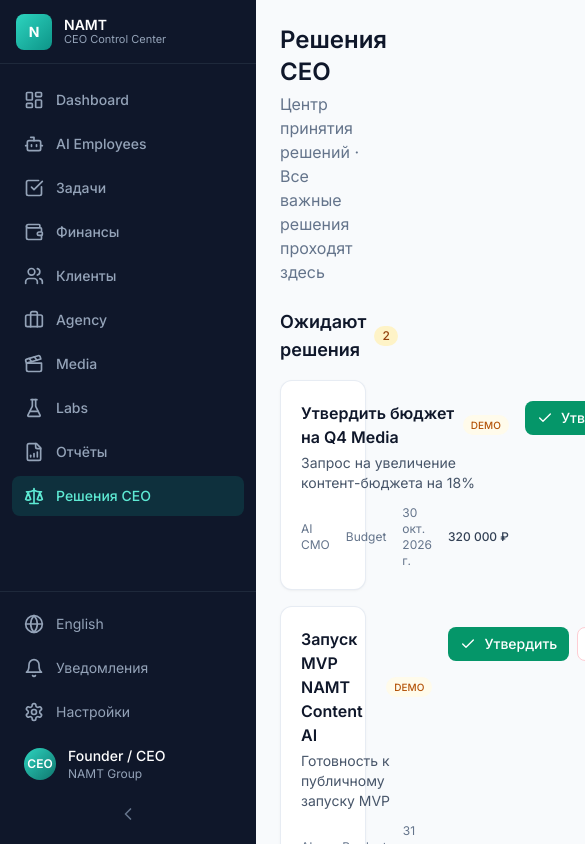
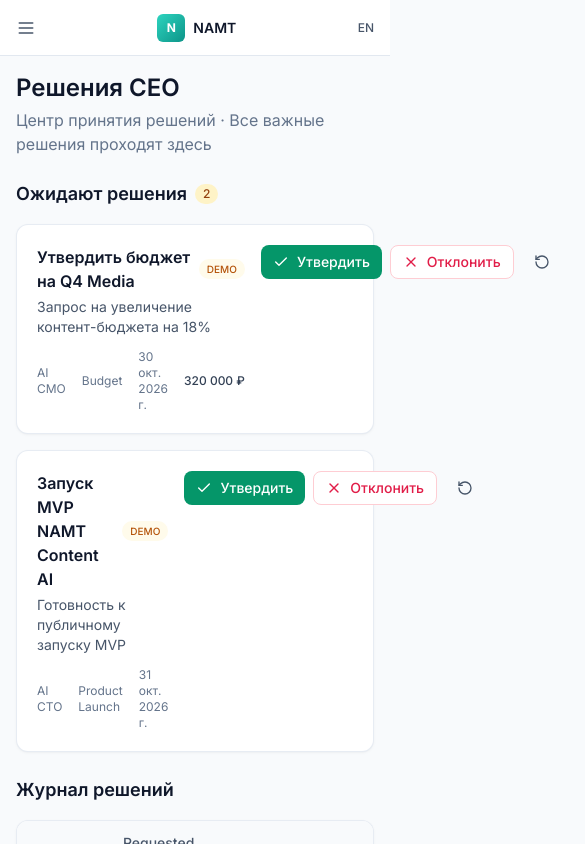
Before and after one commit to nuroxsfera/namt-ceo-control-center, a React (Vite) app: page /ceo-decisions in a window 390 px wide. Shown: the top 844 px of the page, 585 px wide, since content can reach past the window. Built offline with nearby package versions, Linux system fonts and the light colour scheme.

Commit message:
Mobile responsive: drawer sidebar, mobile header, adaptive layouts

```diff
--- a/src/components/layout/MainLayout.tsx
+++ b/src/components/layout/MainLayout.tsx
@@ -1,15 +1,31 @@
+import { useState } from 'react'
 import { Outlet } from 'react-router-dom'
-import { Sidebar } from './Sidebar'
+import { Sidebar, MobileHeader } from './Sidebar'
+import { cn } from '../../lib/utils'
 
 export function MainLayout() {
+  const [mobileOpen, setMobileOpen] = useState(false)
+  const [collapsed, setCollapsed] = useState(false)
+
   return (
     <div className="min-h-screen bg-surface-50">
-      <Sidebar />
-      <main className="pl-64 transition-all duration-300 min-h-screen">
-        <div className="p-6 lg:p-8 max-w-[1600px]">
+      <Sidebar
+        mobileOpen={mobileOpen}
+        onMobileClose={() => setMobileOpen(false)}
+        collapsed={collapsed}
+        onToggleCollapse={() => setCollapsed(c => !c)}
+      />
+
+      <div className={cn(
+        "transition-all duration-300 min-h-screen",
+        collapsed ? "lg:pl-[72px]" : "lg:pl-64"
+      )}>
+        <MobileHeader onMenuClick={() => setMobileOpen(true)} />
+
+        <main className="p-4 sm:p-6 lg:p-8 max-w-[1600px]">
           <Outlet />
-        </div>
-      </main>
+        </main>
+      </div>
     </div>
   )
 }
--- a/src/components/layout/Sidebar.tsx
+++ b/src/components/layout/Sidebar.tsx
@@ -1,4 +1,4 @@
-import { NavLink } from 'react-router-dom'
+import { NavLink, useLocation } from 'react-router-dom'
 import {
   LayoutDashboard,
   Bot,
@@ -14,9 +14,11 @@ import {
   Bell,
   Settings,
   ChevronLeft,
-  ChevronRight
+  ChevronRight,
+  Menu,
+  X
 } from 'lucide-react'
-import { useState } from 'react'
+import { useState, useEffect } from 'react'
 import { useAppStore } from '../../store/useAppStore'
 import { useTranslation } from '../../hooks/useTranslation'
 import { cn } from '../../lib/utils'
@@ -34,30 +36,65 @@ const navItems = [
   { path: '/ceo-decisions', icon: Scale, key: 'ceoDecisions' as const },
 ]
 
-export function Sidebar() {
-  const [collapsed, setCollapsed] = useState(false)
+interface SidebarProps {
+  mobileOpen: boolean
+  onMobileClose: () => void
+  collapsed: boolean
+  onToggleCollapse: () => void
+}
+
+export function Sidebar({ mobileOpen, onMobileClose, collapsed, onToggleCollapse }: SidebarProps) {
   const { t } = useTranslation()
   const language = useAppStore(s => s.language)
   const setLanguage = useAppStore(s => s.setLanguage)
+  const location = useLocation()
+
+  // Close mobile menu on route change
+  useEffect(() => {
+    onMobileClose()
+  }, [location.pathname])
 
   return (
+    <>
+      {/* Mobile overlay */}
+      {mobileOpen && (
+        <div
+          className="fixed inset-0 z-40 bg-black/50 lg:hidden"
+          onClick={onMobileClose}
+        />
+      )}
+
       <aside
         className={cn(
-        "fixed left-0 top-0 z-40 h-screen bg-surface-900 text-slate-300 flex flex-col transition-all duration-300",
-        collapsed ? "w-[72px]" : "w-64"
+          "fixed left-0 top-0 z-50 h-screen bg-surface-900 text-slate-300 flex flex-col transition-all duration-300",
+          // Desktop
+          "lg:translate-x-0",
+          collapsed ? "lg:w-[72px]" : "lg:w-64",
+          // Mobile: slide in/out
+          "w-72",
+          mobileOpen ? "translate-x-0" : "-translate-x-full lg:translate-x-0"
         )}
       >
         {/* Logo */}
-      <div className="flex items-center gap-3 px-4 h-16 border-b border-slate-800">
+        <div className="flex items-center justify-between gap-3 px-4 h-16 border-b border-slate-800">
+          <div className="flex items-center gap-3 min-w-0">
             <div className="flex-shrink-0 w-9 h-9 rounded-lg bg-gradient-to-br from-namt-400 to-namt-600 flex items-center justify-center text-white font-bold text-sm">
               N
             </div>
-        {!collapsed && (
+            {(!collapsed || mobileOpen) && (
               <div className="overflow-hidden">
                 <div className="font-semibold text-white text-sm leading-tight">NAMT</div>
                 <div className="text-[11px] text-slate-400 leading-tight">CEO Control Center</div>
               </div>
             )}
+          </div>
+          {/* Close on mobile */}
+          <button
+            onClick={onMobileClose}
+            className="lg:hidden p-1.5 rounded-lg text-slate-400 hover:text-white hover:bg-slate-800"
+          >
+            <X className="w-5 h-5" />
+          </button>
         </div>
 
         {/* Navigation */}
@@ -75,7 +112,7 @@ export function Sidebar() {
               )}
             >
               <item.icon className="w-5 h-5 flex-shrink-0" />
-            {!collapsed && <span>{t(item.key)}</span>}
+              {(!collapsed || mobileOpen) && <span>{t(item.key)}</span>}
             </NavLink>
           ))}
         </nav>
@@ -87,28 +124,28 @@ export function Sidebar() {
             className="w-full flex items-center gap-3 px-3 py-2.5 rounded-lg text-sm text-slate-400 hover:bg-slate-800 hover:text-slate-200 transition-colors"
           >
             <Globe className="w-5 h-5 flex-shrink-0" />
-          {!collapsed && <span>{language === 'ru' ? 'English' : 'Русский'}</span>}
+            {(!collapsed || mobileOpen) && <span>{language === 'ru' ? 'English' : 'Русский'}</span>}
           </button>
 
           <button className="w-full flex items-center gap-3 px-3 py-2.5 rounded-lg text-sm text-slate-400 hover:bg-slate-800 hover:text-slate-200 transition-colors">
             <Bell className="w-5 h-5 flex-shrink-0" />
-          {!collapsed && <span>{t('notifications')}</span>}
+            {(!collapsed || mobileOpen) && <span>{t('notifications')}</span>}
           </button>
 
           <button className="w-full flex items-center gap-3 px-3 py-2.5 rounded-lg text-sm text-slate-400 hover:bg-slate-800 hover:text-slate-200 transition-colors">
             <Settings className="w-5 h-5 flex-shrink-0" />
-          {!collapsed && <span>{t('settings')}</span>}
+            {(!collapsed || mobileOpen) && <span>{t('settings')}</span>}
           </button>
 
           {/* Profile */}
           <div className={cn(
             "flex items-center gap-3 px-3 py-2.5 mt-2",
-          collapsed && "justify-center"
+            collapsed && !mobileOpen && "justify-center"
           )}>
             <div className="w-8 h-8 rounded-full bg-gradient-to-br from-namt-400 to-namt-700 flex items-center justify-center text-white text-xs font-semibold flex-shrink-0">
               CEO
             </div>
-          {!collapsed && (
+            {(!collapsed || mobileOpen) && (
               <div className="overflow-hidden">
                 <div className="text-sm font-medium text-white truncate">Founder / CEO</div>
                 <div className="text-xs text-slate-400 truncate">NAMT Group</div>
@@ -116,13 +153,46 @@ export function Sidebar() {
             )}
           </div>
 
+          {/* Collapse only on desktop */}
           <button
-          onClick={() => setCollapsed(!collapsed)}
-          className="w-full flex items-center justify-center py-2 text-slate-500 hover:text-slate-300 transition-colors"
+            onClick={onToggleCollapse}
+            className="hidden lg:flex w-full items-center justify-center py-2 text-slate-500 hover:text-slate-300 transition-colors"
           >
             {collapsed ? <ChevronRight className="w-5 h-5" /> : <ChevronLeft className="w-5 h-5" />}
           </button>
         </div>
       </aside>
+    </>
   )
 }
+
+export function MobileHeader({ onMenuClick }: { onMenuClick: () => void }) {
+  const language = useAppStore(s => s.language)
+  const setLanguage = useAppStore(s => s.setLanguage)
+
+  return (
+    <header className="lg:hidden sticky top-0 z-30 flex items-center justify-between h-14 px-4 bg-white border-b border-slate-200">
+      <button
+        onClick={onMenuClick}
+        className="p-2 -ml-2 rounded-lg text-slate-600 hover:bg-slate-100"
+        aria-label="Open menu"
+      >
+        <Menu className="w-5 h-5" />
+      </button>
+
+      <div className="flex items-center gap-2">
+        <div className="w-7 h-7 rounded-md bg-gradient-to-br from-namt-400 to-namt-600 flex items-center justify-center text-white text-xs font-bold">
+          N
+        </div>
+        <span className="font-semibold text-slate-900 text-sm">NAMT</span>
+      </div>
+
+      <button
+        onClick={() => setLanguage(language === 'ru' ? 'en' : 'ru')}
+        className="p-2 -mr-2 rounded-lg text-slate-600 hover:bg-slate-100 text-xs font-medium uppercase"
+      >
+        {language === 'ru' ? 'EN' : 'RU'}
+      </button>
+    </header>
+  )
+}
```
Lines whose indentation alone changed are shown as unchanged.
